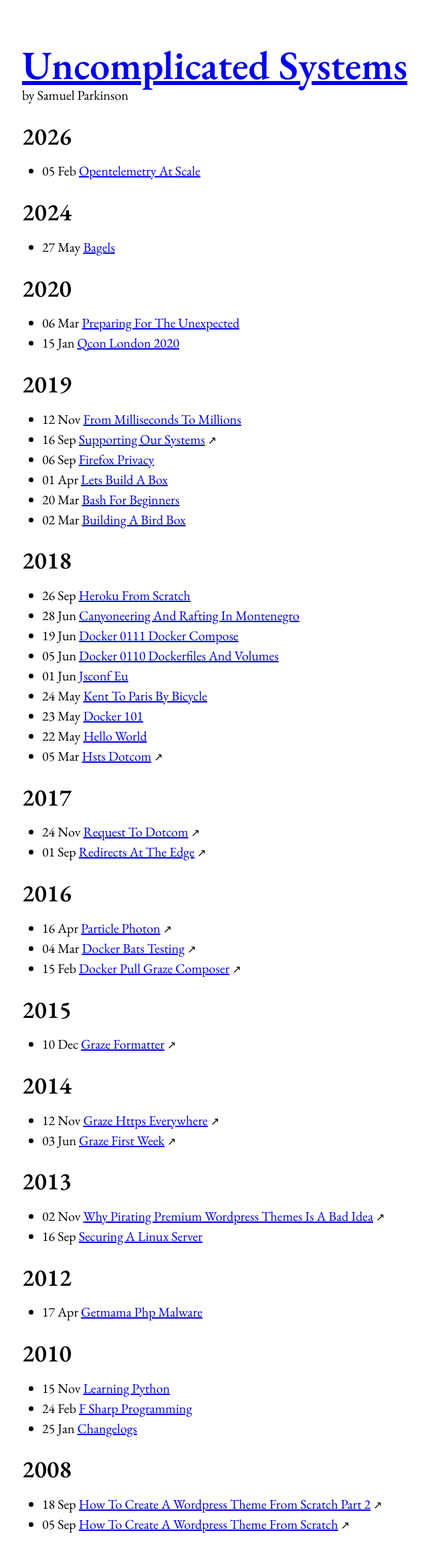
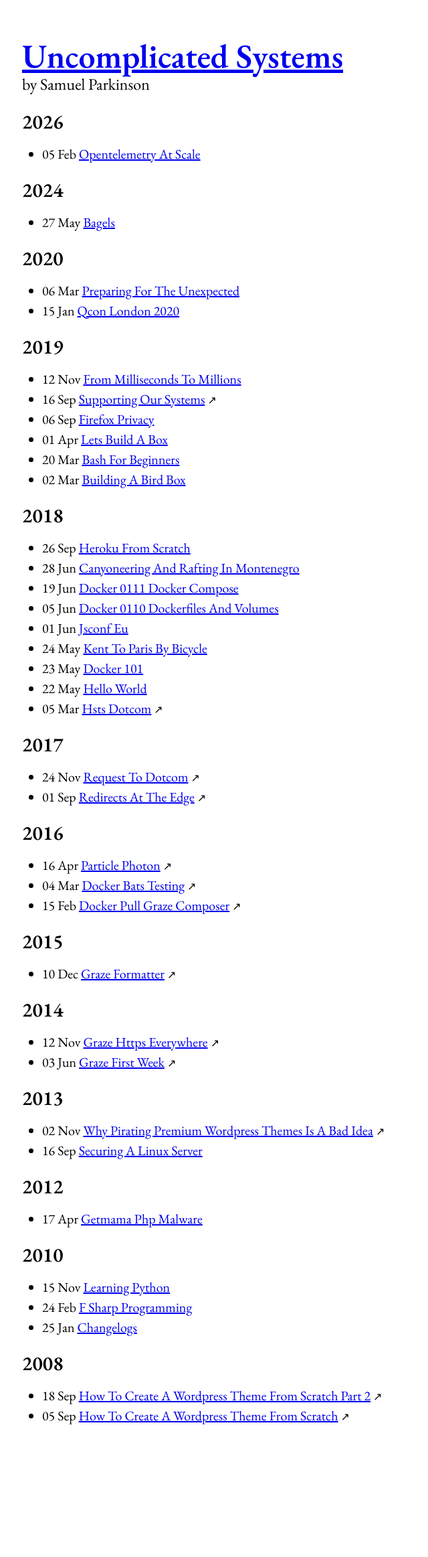
Before and after one commit to sjparkinson/uncomplicated.systems, a Jekyll site: the page built from index.html, in a window 1280 px wide. Shown: the whole page at 67% size, without its empty margins (263-903 px from the left). Built offline with Jekyll 4.4.1, drawn with Linux system fonts in a browser that asks for light colours; after the commit the page ends 2163 px from its top, so only the background shows below that.

Commit message:
Adjust responsive heading sizes in main.css for improved readability

```diff
--- a/assets/css/main.css
+++ b/assets/css/main.css
@@ -28,10 +28,10 @@
     --highlight-type: #2b91af;
     --highlight-string: rgb(136, 56.5, 53);
 
-    --h1-size: clamp(2em, 5vw, 3em);
-    --h2-size: clamp(1.4em, 4vw, 1.8em);
-    --h3-size: clamp(1.3em, 2.5vw, 1.6em);
-    --h4-size: clamp(1.2em, 2vw, 1.4em);
+    --h1-size: clamp(2em, 5vw, 2.5em);
+    --h2-size: clamp(1.4em, 4vw, 1.5em);
+    --h3-size: clamp(1.3em, 2.5vw, 1.4em);
+    --h4-size: clamp(1.2em, 2vw, 1.3em);
     --h5-size: clamp(1.1em, 1.6vw, 1.2em);
     --h6-size: clamp(1em, 1.2vw, 1em);
     --heading-line-height: 1.1;
@@ -276,6 +276,7 @@ main hgroup h2 {
 header[role="banner"] hgroup p,
 main hgroup p {
     margin-top: 0;
+    font-size: 1.2em;
 }
 
 main hgroup p time {
```
